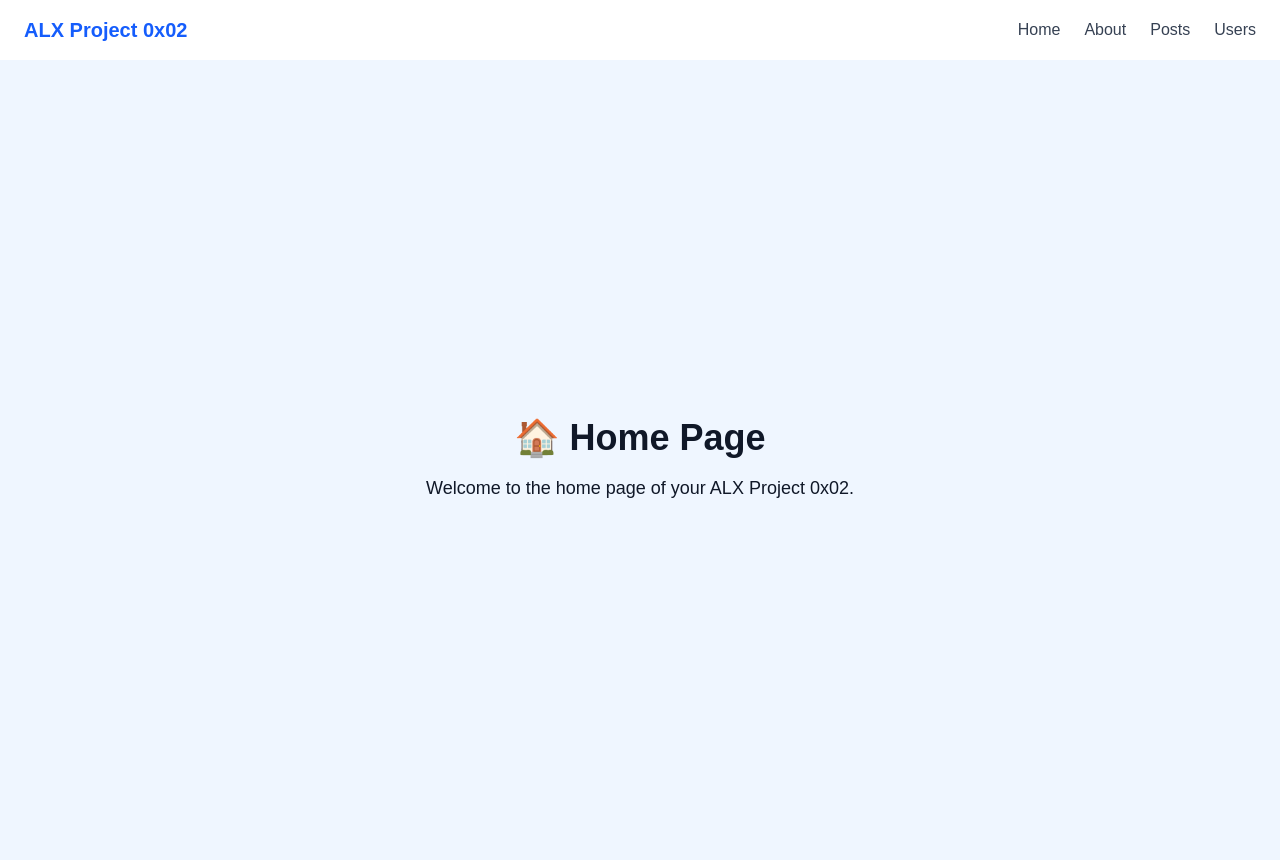
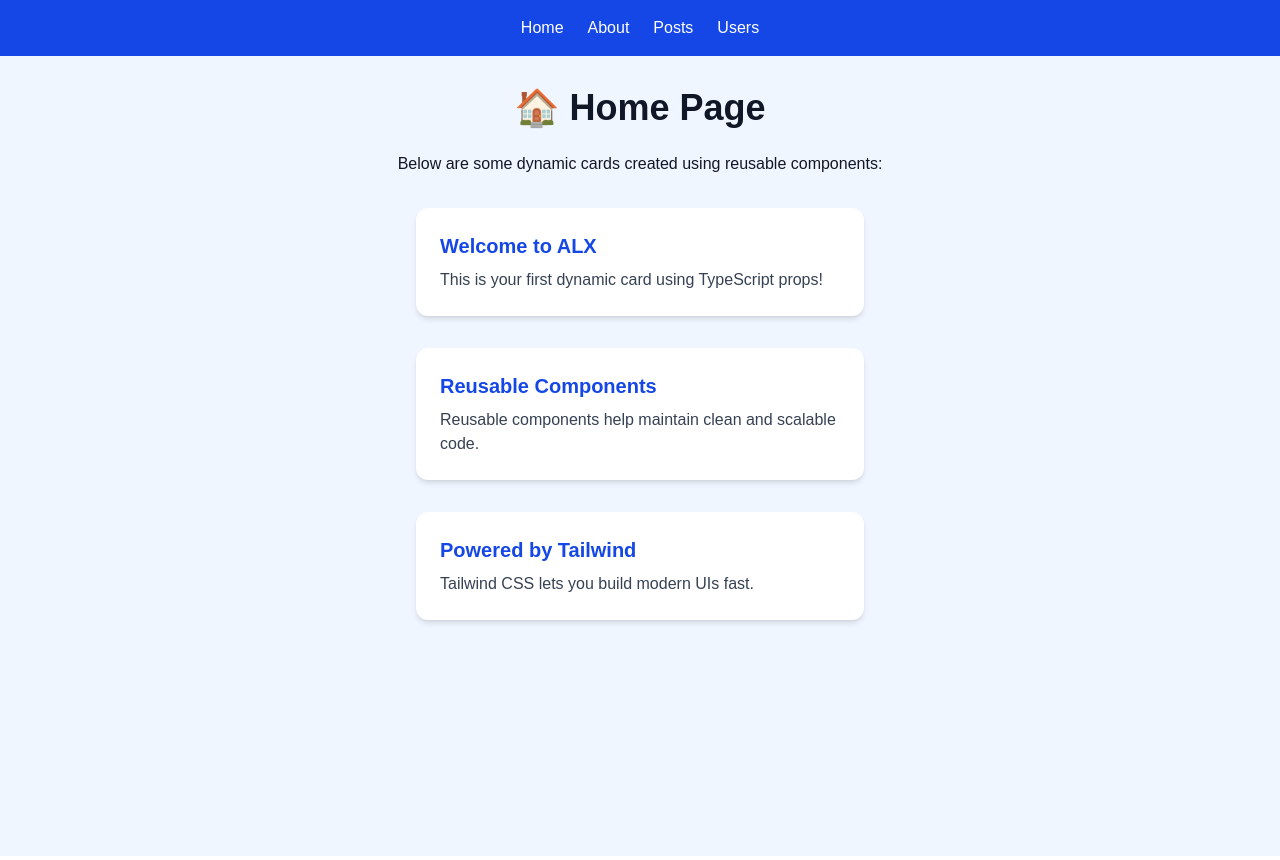
Before and after one commit to Hali1439/alx-project-0x02-setup, a Next.js app in the folder alx-project-0x02/: page /home in a window 1280 px wide. Built offline with nearby package versions, Linux system fonts and the light colour scheme.

Commit message:
7/23/2025

```diff
--- a/alx-project-0x02/components/common/Card.tsx
+++ b/alx-project-0x02/components/common/Card.tsx
@@ -0,0 +1,10 @@
+import { CardProps } from '../../interfaces'
+
+export default function Card({ title, content }: CardProps) {
+  return (
+    <div className="bg-white rounded-xl shadow-md p-6 w-full max-w-md mx-auto my-4">
+      <h2 className="text-xl font-semibold text-blue-700 mb-2">{title}</h2>
+      <p className="text-gray-700">{content}</p>
+    </div>
+  )
+}
--- a/alx-project-0x02/components/layout/Header.tsx
+++ b/alx-project-0x02/components/layout/Header.tsx
@@ -4,23 +4,20 @@ import Link from 'next/link'
 
 export default function Header() {
   return (
-    <header className="bg-white shadow-md py-4 px-6 flex justify-between items-center">
-      <h1 className="text-xl font-semibold text-blue-600">ALX Project 0x02</h1>
-      <nav>
-        <ul className="flex gap-6 text-gray-700">
-          <li>
-            <Link href="/" className="hover:text-blue-500 transition">Home</Link>
-          </li>
-          <li>
-            <Link href="/about" className="hover:text-blue-500 transition">About</Link>
-          </li>
-          <li>
-            <Link href="/posts" className="hover:text-blue-500 transition">Posts</Link>
-          </li>
-          <li>
-            <Link href="/users" className="hover:text-blue-500 transition">Users</Link>
-          </li>
-        </ul>
+    <header className="bg-blue-700 text-white py-4 shadow-md">
+      <nav className="container mx-auto flex justify-center space-x-6">
+        <Link href="/home" className="hover:underline">
+          Home
+        </Link>
+        <Link href="/about" className="hover:underline">
+          About
+        </Link>
+        <Link href="/posts" className="hover:underline">
+          Posts
+        </Link>
+        <Link href="/users" className="hover:underline">
+          Users
+        </Link>
       </nav>
     </header>
   )
--- a/alx-project-0x02/pages/home.tsx
+++ b/alx-project-0x02/pages/home.tsx
@@ -1,20 +1,25 @@
-import React from 'react'
+// pages/home.tsx
+
 import Head from 'next/head'
 import Header from '../components/layout/Header'
+import Card from '../components/common/Card'
 
 export default function HomePage() {
   return (
     <>
       <Head>
         <title>Home | ALX Project 0x02</title>
-        <meta name="description" content="This is the Home page for ALX Next.js project" />
       </Head>
 
       <Header />
 
-      <main className="flex flex-col items-center justify-center min-h-screen bg-blue-50 text-gray-900 p-8">
-        <h1 className="text-4xl font-bold mb-4">🏠 Home Page</h1>
-        <p className="text-lg">Welcome to the home page of your ALX Project 0x02.</p>
+      <main className="flex flex-col items-center justify-start min-h-screen bg-blue-50 text-gray-900 p-8">
+        <h1 className="text-4xl font-bold mb-6">🏠 Home Page</h1>
+        <p className="mb-4">Below are some dynamic cards created using reusable components:</p>
+
+        <Card title="Welcome to ALX" content="This is your first dynamic card using TypeScript props!" />
+        <Card title="Reusable Components" content="Reusable components help maintain clean and scalable code." />
+        <Card title="Powered by Tailwind" content="Tailwind CSS lets you build modern UIs fast." />
       </main>
     </>
   )
```
